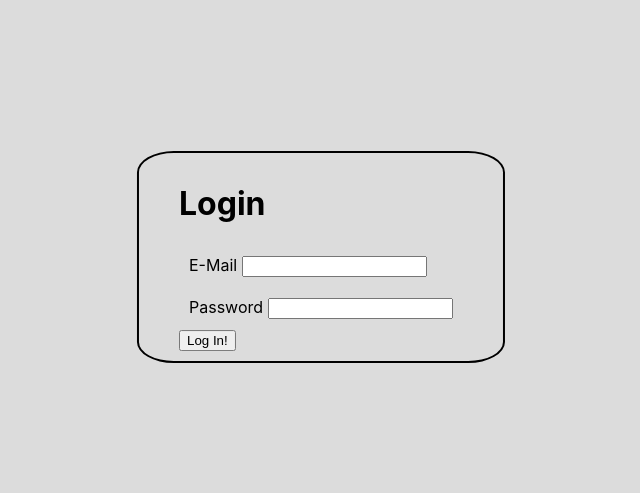
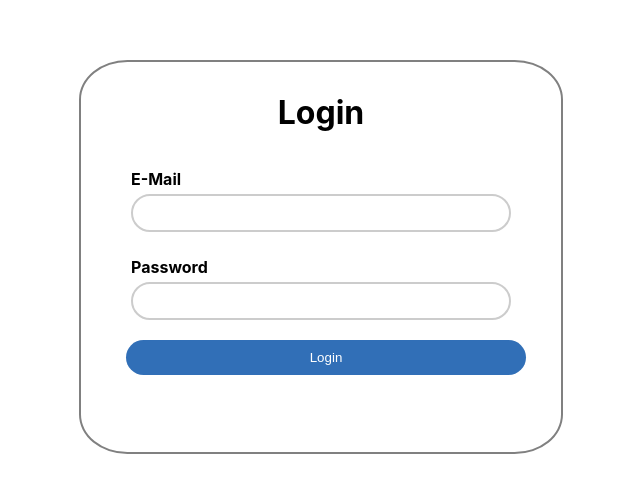
Before and after one commit to HuSchKa2020/Studienarbeit, a React (Create React App) app in the folder client/: page / in a window 1280 px wide. Shown: the part 143-636 px from the top of the page, without its empty margins (319-959 px from the left). Built offline with nearby package versions, Linux system fonts and the light colour scheme.

Commit message:
login design

```diff
--- a/client/src/components/Login.css
+++ b/client/src/components/Login.css
@@ -1,21 +1,28 @@
 body {
-  background-color: #dcdcdc;
+  background-color: white;
 }
 
 form {
+  background-color: white;
+  height: 370px;
+  width: 400px;
+  box-shadow: white;
   padding: 10px 40px;
-  border: 2px solid black;
+  border: 2px solid grey;
   border-radius: 10%;
 }
 
 .field {
   padding: 10px;
+  display: grid;
 }
 
 .field label {
-  padding-right: 5px;
+  font-weight: bold;
+  padding: 5px 0px 5px 0px;
 }
 
 h1 {
   color: black;
+  text-align: center;
 }
--- a/client/src/components/Login.js
+++ b/client/src/components/Login.js
@@ -37,6 +37,7 @@ const Login = () => {
         <div className="field">
           <label>E-Mail</label>
           <input
+            className="inputField"
             type="email"
             id="email"
             name="email"
@@ -47,7 +48,7 @@ const Login = () => {
         <div className="field">
           <label>Password</label>
           <input
-            className
+            className="inputField"
             type="password"
             id="password"
             name="password"
@@ -55,8 +56,8 @@ const Login = () => {
             onChange={(e) => setPassword(e.target.value)}
           />
         </div>
-        <button type="submit" onClick={handleSubmit}>
-          Log In!
+        <button className="btn neutral" type="submit" onClick={handleSubmit}>
+          Login
         </button>
       </form>
     </>
--- a/client/src/index.css
+++ b/client/src/index.css
@@ -16,6 +16,40 @@ code {
   position: fixed;
   top: 50%;
   left: 50%;
-  /* bring your own prefixes */
   transform: translate(-50%, -50%);
 }
+
+.inputField {
+  background-color: white;
+  border: 2px solid #ccc;
+  border-radius: 50px;
+  height: 30px;
+  padding: 2px 5px;
+  font-size: large;
+}
+
+.inputField:focus {
+  outline: none; /* entfernt falschen Rand am InputField;*/
+  border: 2px solid black;
+  border-radius: 50px;
+}
+
+.btn {
+  width: 100%;
+  padding: 10px 20px;
+  border-radius: 50px;
+  border: none;
+  margin: 10px 5px;
+  color: white;
+}
+
+.btn.neutral {
+  background: #316fb7;
+}
+
+.btn .positive {
+  background: green;
+}
+.btn .negative {
+  background: red;
+}
```
